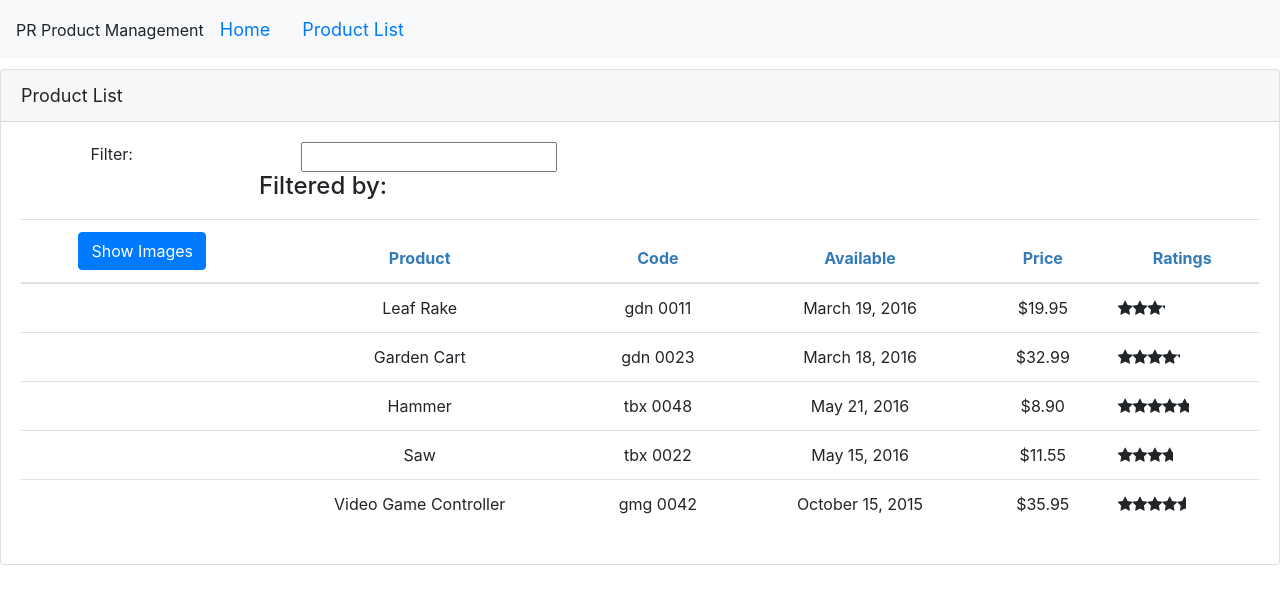
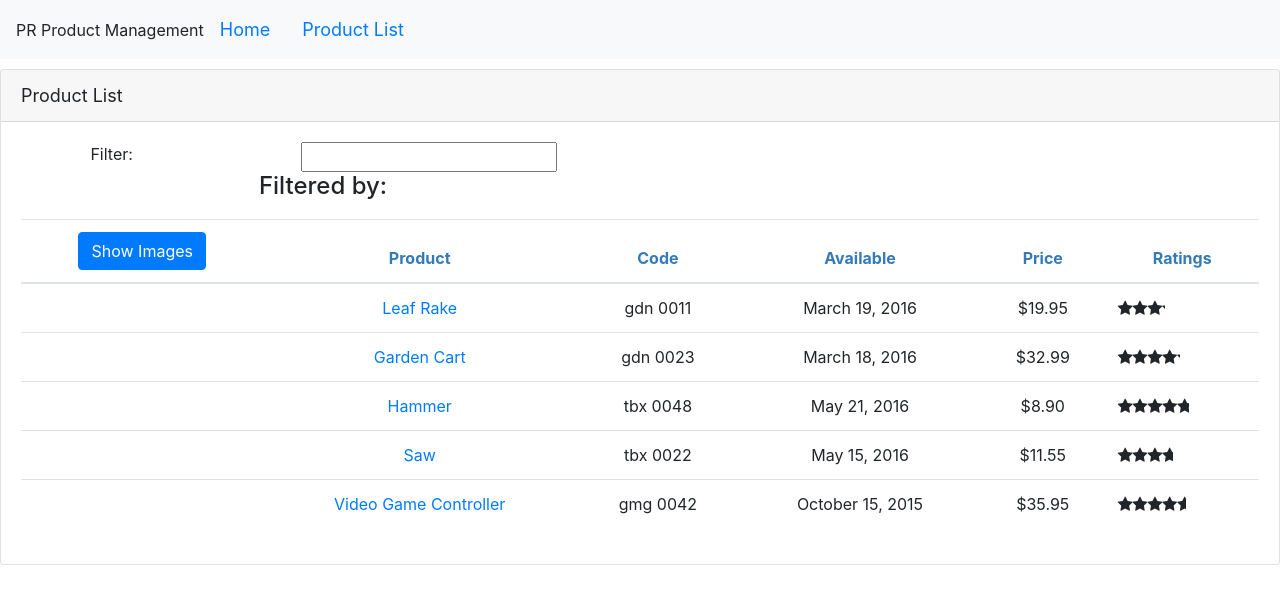
Before and after one commit to singhramnik/angular-sample, an Angular app in the folder ProductManager/: page /products in a window 1280 px wide. Shown: the top 604 px of the page. Built offline with nearby package versions, Linux system fonts and the light colour scheme.

Commit message:
created link to route to product details

```diff
--- a/ProductManager/src/app/products/product-detail.component.ts
+++ b/ProductManager/src/app/products/product-detail.component.ts
@@ -1,4 +1,5 @@
 import { Component, OnInit } from '@angular/core';
+import { ActivatedRoute } from '@angular/router';
 
 import { IProduct } from './product';
 
@@ -10,7 +11,9 @@
   pageTile: string = 'Product Detail';
   product: IProduct;
 
-  constructor() { }
+  constructor(private route: ActivatedRoute) {
+    console.log(this.route.snapshot.paramMap.get('id'));
+   }
 
   ngOnInit() {
   }
--- a/ProductManager/src/app/products/product-list.component.html
+++ b/ProductManager/src/app/products/product-list.component.html
@@ -41,7 +41,11 @@
                                 [style.margin.px]='imageMargin'
                             />
                         </td>
-                        <td>{{product.productName }}</td>
+                        <td>
+                            <a [routerLink]="['/products', product.productId]">
+                                {{product.productName }}
+                            </a>
+                        </td>
                         <td>{{product.productCode | lowercase | convertToSpaces: '-' }}</td>
                         <td>{{product.releaseDate}}</td>
                         <td>{{product.price | currency:'USD':'symbol':'1.2-2' }}</td>
```
